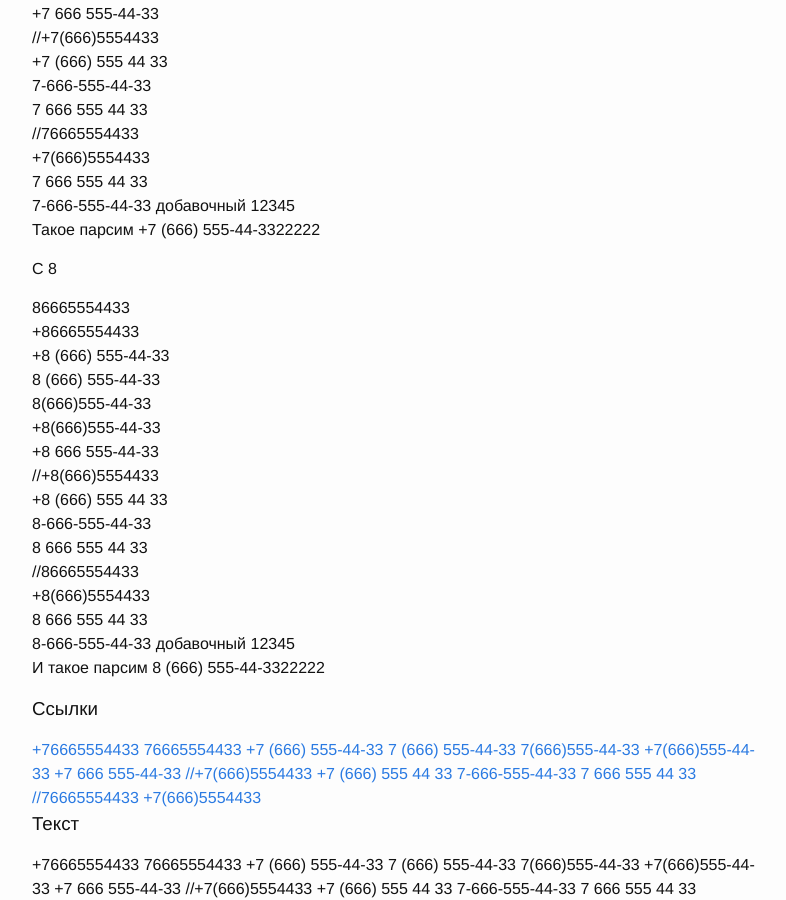
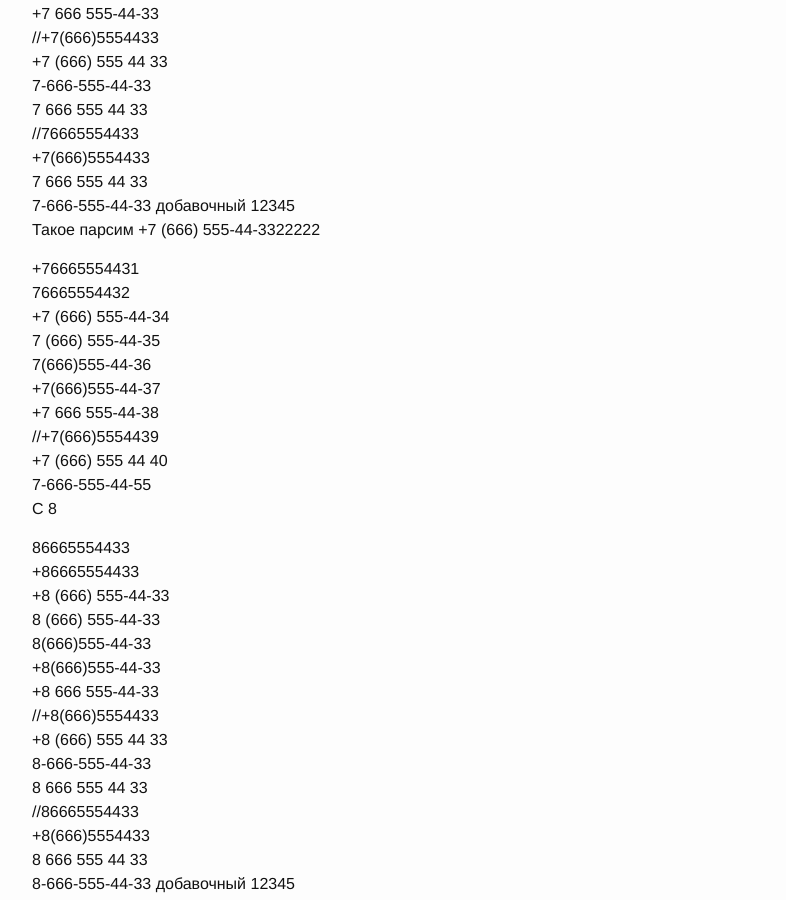
Before and after one commit to ddspb/ddspb.github.io, a Jekyll site: the page built from index.html, in a window 1280 px wide and 900 px high, scrolled down 4912 px. Shown: the whole window, without its empty margins (238-1024 px from the left). Built offline with Jekyll 4.4.1, drawn with Linux system fonts in a browser that asks for light colours.

Commit message:
Update index.html

```diff
--- a/index.html
+++ b/index.html
@@ -561,6 +561,17 @@ layout: default
       <div>7-666-555-44-33 добавочный 12345</div>
       <p>Такое парсим <span>+7 (666) 555-44-3322222</span></p>
 
+      <div>+76665554431</div>
+      <div>76665554432</div>
+      <div>+7 (666) 555-44-34</div>
+      <div>7 (666) 555-44-35</div>
+      <div>7(666)555-44-36</div>
+      <div>+7(666)555-44-37</div>
+      <div>+7 666 555-44-38</div>
+      <div>//+7(666)5554439</div>
+      <div>+7 (666) 555 44 40</div>
+      <div>7-666-555-44-55</div>
+
       <p>С 8</p>
       <div>86665554433</div>
       <div>+86665554433</div>
```
